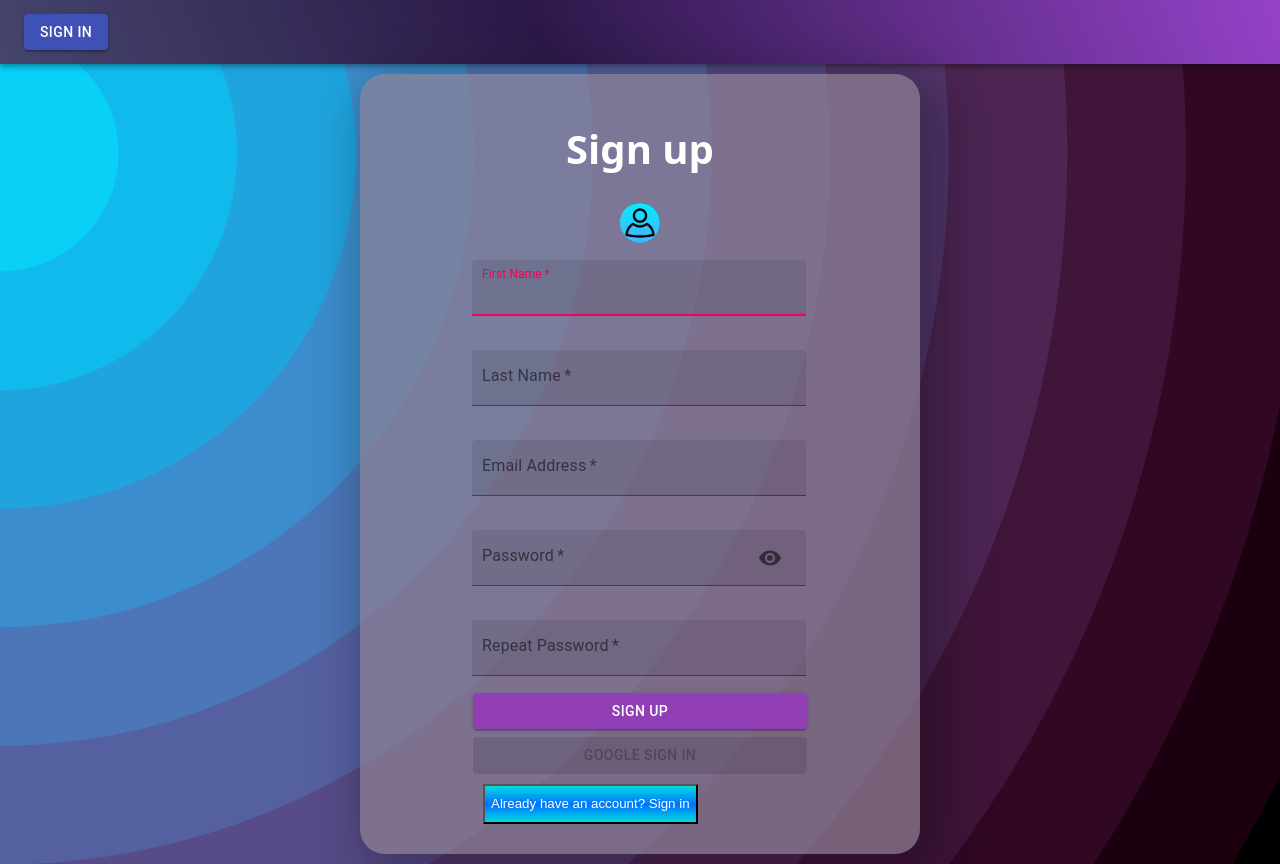
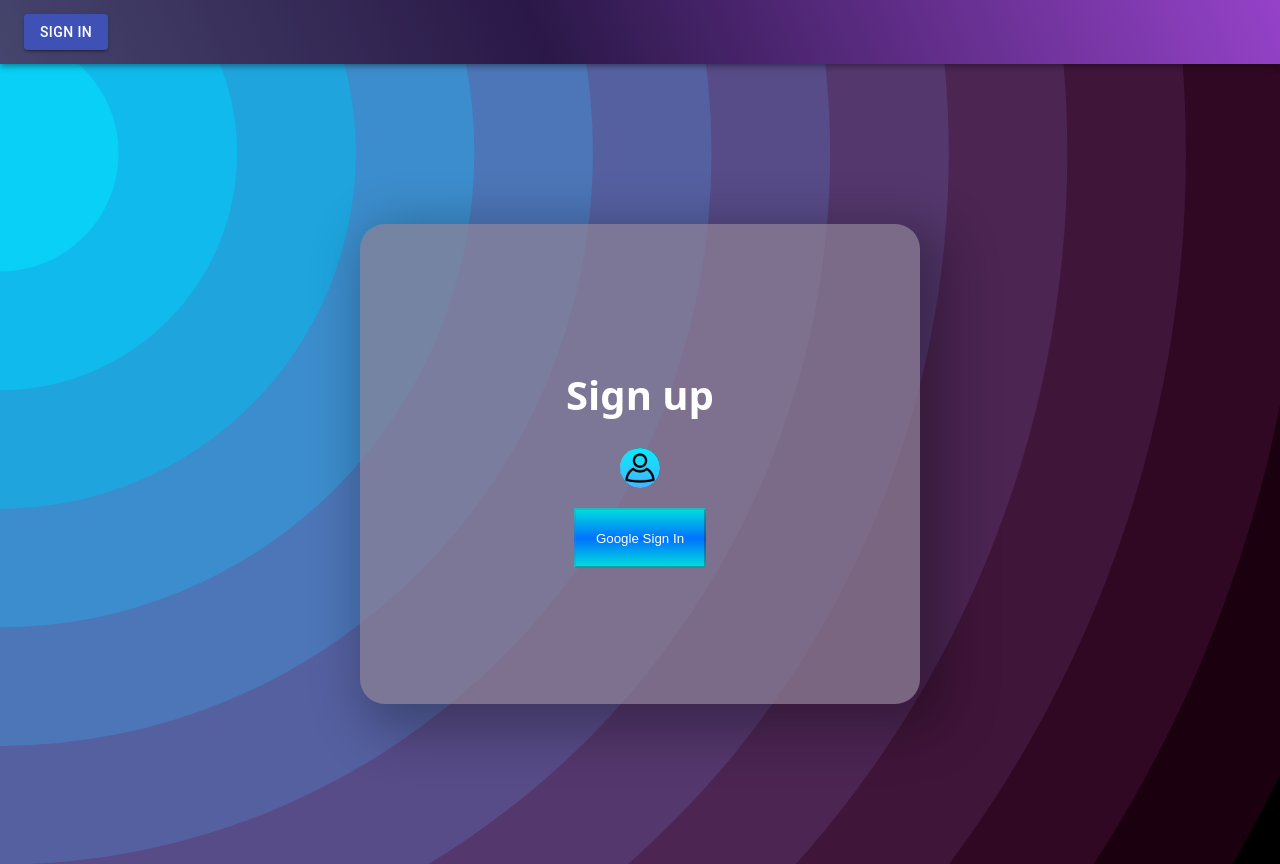
Before and after one commit to SylviaMakuch/Blog, a React (Create React App) app in the folder client/: page /auth in a window 1280 px wide. Built offline with nearby package versions, Linux system fonts and the light colour scheme; what import-google-fonts would draw is missing.

Commit message:
login with only google atm with ID being displayed on cards

```diff
--- a/client/src/Auth/auth.js
+++ b/client/src/Auth/auth.js
@@ -44,7 +44,7 @@ const Form = styled.div`
     #ce7effa1 60%,
     #140d18ad 100%
   ); */
-  height: 700px;
+  height: 400px;
   width: 400px;
   padding: 40px 80px;
   margin: 100px;
@@ -65,7 +65,7 @@ const FormDiv = styled.div`
 `;
 
 const Button1 = styled.button`
-  height: 40px;
+  height: 60px;
   color: white;
   background-image: linear-gradient(
     to bottom,
@@ -73,7 +73,17 @@ const Button1 = styled.button`
     #0072ff 51%,
     #00dbde 100%
   );
-  margin: 10px;
+  padding: 20px;
+  margin: 20px;
+  &:hover{
+    background-image: linear-gradient(
+    to bottom,
+    #0072ff  0%,
+    #00dbde 51%,
+    #00dbde 100%
+  );
+  color: purple;
+  }
 `;
 
 const Locking = styled.img`
@@ -141,7 +151,7 @@ const Auth = () => {
           <Locking src={Lock} />
         </Avatar>
         <form>
-          <FormDiv>
+          {/* <FormDiv>
             {isSignup && (
               <>
                 <Input
@@ -182,9 +192,9 @@ const Auth = () => {
                 style={{ color: "white" }}
               />
             )}
-          </FormDiv>
+          </FormDiv> */}
 
-          <Button
+          {/* <Button
             type="submit"
             fullWidth
             variant="contained"
@@ -193,14 +203,13 @@ const Auth = () => {
             onClick={handleSubmit}
           >
             {isSignup ? "Sign Up" : "Sign In"}
-          </Button>
+          </Button> */}
 
           <GoogleLogin
             clientId="831530185138-9a1suordsgu512o279sop8ggl4snqb99.apps.googleusercontent.com"
             render={(renderProps) => (
-              <Button
+              <Button1
                 color="primary"
-                // style={{backgroundColor:"#923fb5"}}
                 fullWidth
                 onClick={renderProps.onClick}
                 disabled={renderProps.disabled}
@@ -208,19 +217,19 @@ const Auth = () => {
                 variant="contained"
               >
                 Google Sign In
-              </Button>
+              </Button1>
             )}
             onSuccess={googleSuccess}
             onFailure={googleError}
             cookiePolicy="single_host_origin"
           />
-          <Grid container>
+          {/* <Grid container>
             <Button1 onClick={switchMode}>
               {isSignup
                 ? "Already have an account? Sign in"
                 : "Don't have an account? Sign Up"}
             </Button1>
-          </Grid>
+          </Grid> */}
         </form>
       </Form>
     </MainDiv>
--- a/client/src/components/Form/form.js
+++ b/client/src/components/Form/form.js
@@ -165,7 +165,7 @@ const Form = ({ currentId, setCurrentId }) => {
       <Forum autoComplete="off" onSubmit={handleSubmit}>
         <H3> {currentId ? "Editing your post" : "Write.."}</H3>
         <label for="Creator">Author</label>
-        <input
+        {/* <input
           type="text"
           id="author"
           name="author"
@@ -173,7 +173,7 @@ const Form = ({ currentId, setCurrentId }) => {
           onChange={(e) =>
             setPostData({ ...postData, creator: e.target.value })
           }
-        />
+        /> */}
         <label for="Title">Title:</label>
         <input
           type="text"
--- a/client/src/components/Post/post.js
+++ b/client/src/components/Post/post.js
@@ -86,13 +86,13 @@ const Post = ({ post, setCurrentId }) => {
         </Typography>
       </div>
       <CardActions style={{ display: "flex", justifyContent: "space-evenly" }}>
-        <Button
+        {/* <Button
           size="small"
           style={{color: "#8947ef"}}
           onClick={() => dispatch(likePost(post._id))}
         >
           <ThumbUpAltIcon fontSize="small" /> Like {post.likeCount}{" "}
-        </Button>
+        </Button> */}
         <Button
           size="small"
           style={{color: "#8947ef"}}
```
